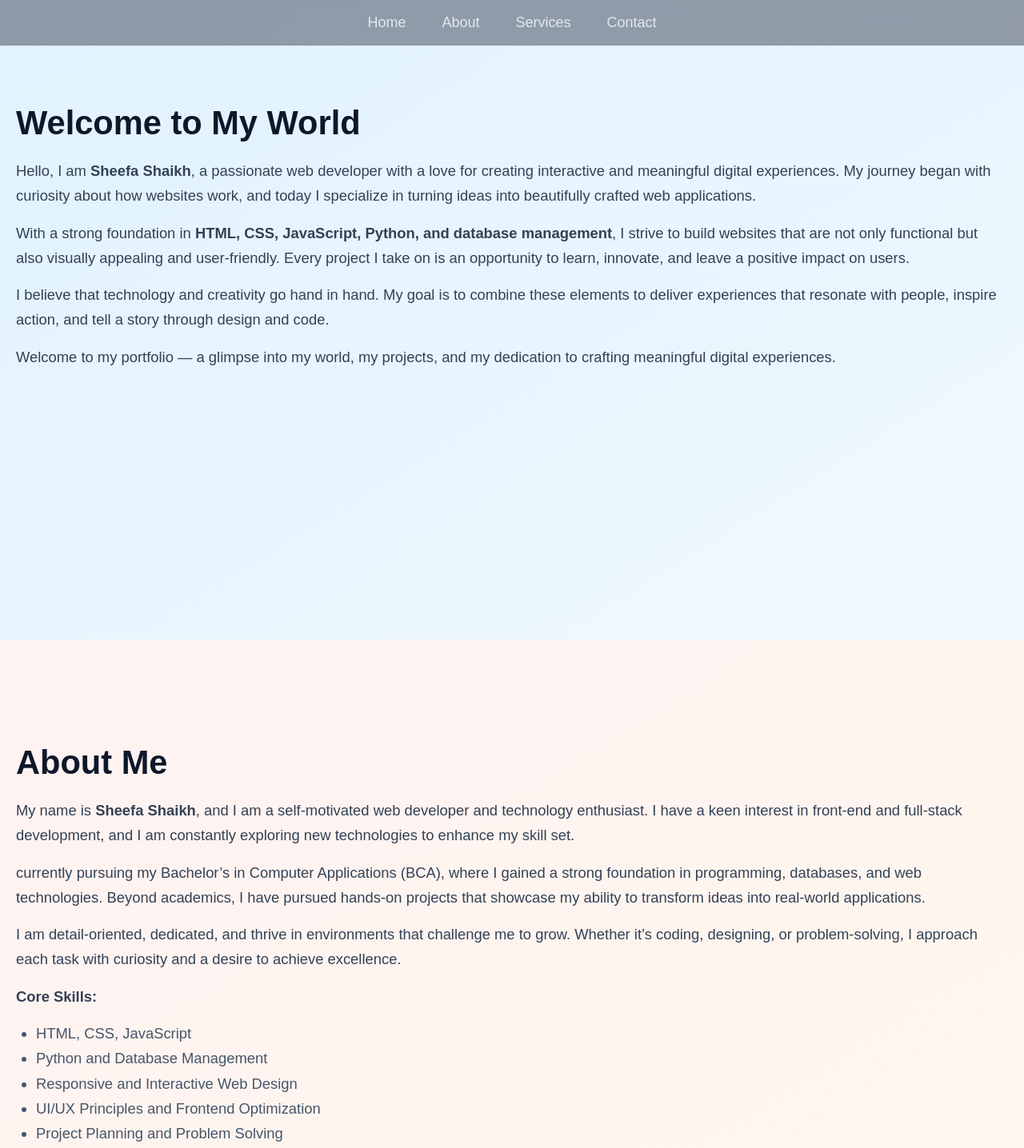
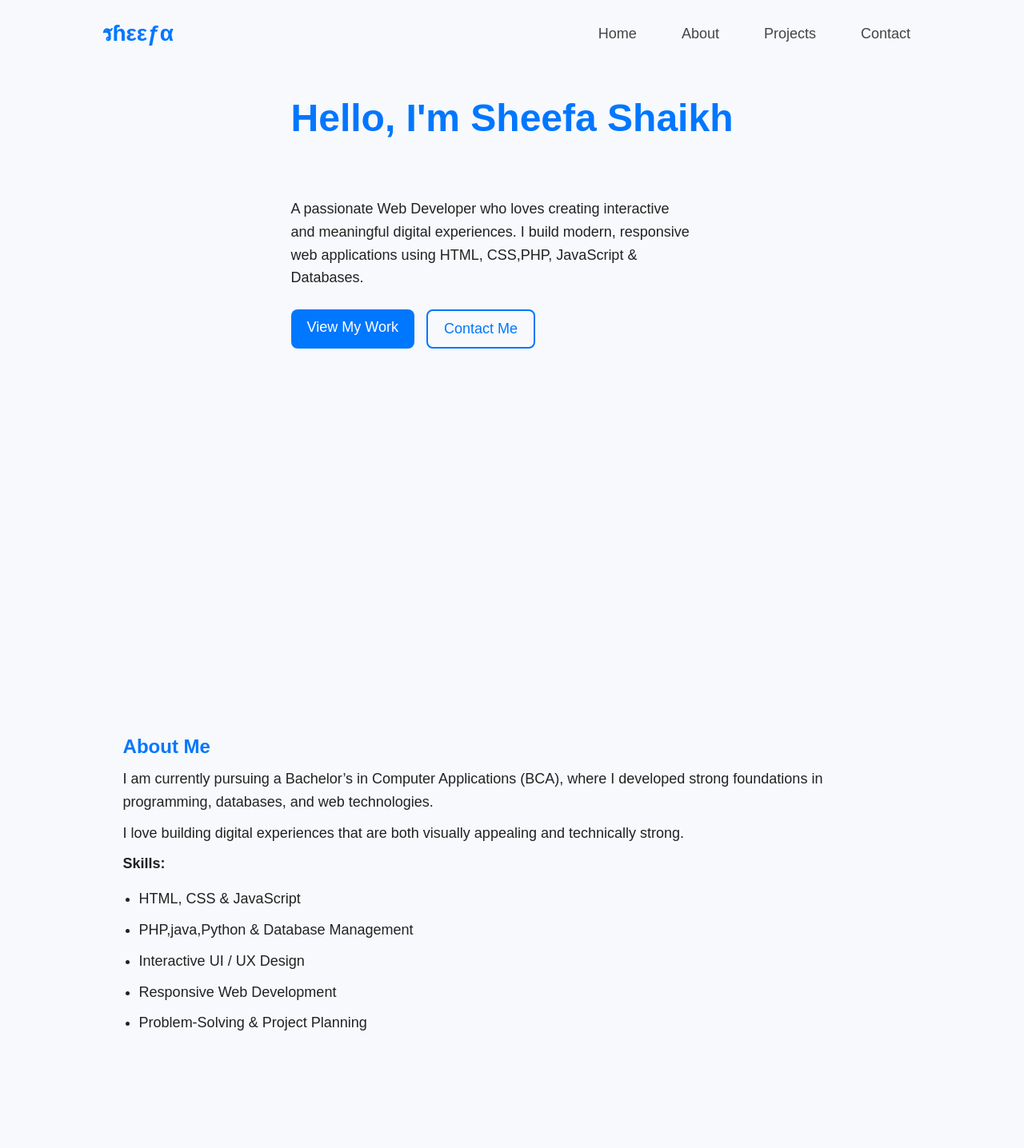
Before and after one commit to sheefa19/PRODIGY_WD_01, a plain HTML site: page index.html in a window 1280 px wide. Shown: the top 1436 px of the page at 80% size. Drawn offline with Linux system fonts and the light colour scheme.

Commit message:
updated tasks

```diff
--- a/index.html
+++ b/index.html
@@ -3,82 +3,95 @@
 <head>
     <meta charset="UTF-8">
     <meta name="viewport" content="width=device-width, initial-scale=1.0">
-  <title>Interactive Navbar | Shifa Shaikh</title>
+    <title>Shifa Shaikh | Portfolio</title>
     <link rel="stylesheet" href="style.css">
 </head>
 <body>
 
-  <!-- Navigation Bar -->
+
     <nav id="navbar">
-    <ul>
+        <div class="logo">รɦεεƒα</div>
+        <ul class="menu">
             <li><a href="#home">Home</a></li>
             <li><a href="#about">About</a></li>
-      <li><a href="#services">Services</a></li>
+            <li><a href="#projects">Projects</a></li>
             <li><a href="#contact">Contact</a></li>
         </ul>
     </nav>
 
-  <!-- Sections -->
-<section id="home" class="section">
-  <h1>Welcome to My World</h1>
-  <p>Hello, I am <strong>Sheefa Shaikh</strong>, a passionate web developer with a love for creating interactive and meaningful digital experiences. My journey began with curiosity about how websites work, and today I specialize in turning ideas into beautifully crafted web applications.</p>
+    <section id="home" class="section hero">
 
-  <p>With a strong foundation in <strong>HTML, CSS, JavaScript, Python, and database management</strong>, I strive to build websites that are not only functional but also visually appealing and user-friendly. Every project I take on is an opportunity to learn, innovate, and leave a positive impact on users.</p>
+  <div class="home-content">
+    <h1>Hello, I'm <span class="highlight">Sheefa Shaikh</span></h1>
+    <h2 class="typing-text"></h2>
 
-  <p>I believe that technology and creativity go hand in hand. My goal is to combine these elements to deliver experiences that resonate with people, inspire action, and tell a story through design and code.</p>
+    <p class="intro-text">
+      A passionate Web Developer who loves creating interactive and meaningful digital experiences.
+      I build modern, responsive web applications using HTML, CSS,PHP, JavaScript & Databases.
+    </p>
 
-  <p>Welcome to my portfolio — a glimpse into my world, my projects, and my dedication to crafting meaningful digital experiences.</p>
+    <div class="home-buttons">
+      <a href="#projects" class="btn">View My Work</a>
+      <a href="#contact" class="btn-outline">Contact Me</a>
+    </div>
+  </div>
+
+
+
 </section>
+
+
+    <!-- About Section -->
     <section id="about" class="section">
         <h2>About Me</h2>
-  <p>My name is <strong>Sheefa Shaikh</strong>, and I am a self-motivated web developer and technology enthusiast. I have a keen interest in front-end and full-stack development, and I am constantly exploring new technologies to enhance my skill set.</p>
+        <p>I am currently pursuing a Bachelor’s in Computer Applications (BCA), where I developed strong foundations in programming, databases, and web technologies.</p>
+        <p>I love building digital experiences that are both visually appealing and technically strong.</p>
 
-  <p>currently pursuing my Bachelor’s in Computer Applications (BCA), where I gained a strong foundation in programming, databases, and web technologies. Beyond academics, I have pursued hands-on projects that showcase my ability to transform ideas into real-world applications.</p>
-
-  <p>I am detail-oriented, dedicated, and thrive in environments that challenge me to grow. Whether it’s coding, designing, or problem-solving, I approach each task with curiosity and a desire to achieve excellence.</p>
-
-  <p><strong>Core Skills:</strong></p>
-  <ul>
-    <li>HTML, CSS, JavaScript</li>
-    <li>Python and Database Management</li>
-    <li>Responsive and Interactive Web Design</li>
-    <li>UI/UX Principles and Frontend Optimization</li>
-    <li>Project Planning and Problem Solving</li>
+        <p><strong>Skills:</strong></p>
+        <ul class="skill-list">
+            <li>HTML, CSS & JavaScript</li>
+            <li>PHP,java,Python & Database Management</li>
+            <li>Interactive UI / UX Design</li>
+            <li>Responsive Web Development</li>
+            <li>Problem-Solving & Project Planning</li>
         </ul>
     </section>
 
-<section id="services" class="section">
+    <!-- Projects Section -->
+    <section id="projects" class="section">
         <h2>Projects & Services</h2>
 
         <div class="project-card">
             <h3>Weather App</h3>
-    <p>A dynamic weather application that fetches real-time weather information based on user input or location. It displays temperature, humidity, wind speed, sunrise, sunset, and weather icons in an interactive, user-friendly interface.</p>
-    <p><strong>Technologies:</strong> HTML, CSS, JavaScript, OpenWeatherMap API</p>
+            <p>A dynamic weather application fetching real-time data including temperature, humidity & wind speed.</p>
+            <p><strong>Tech:</strong> HTML, CSS, JS, API</p>
         </div>
 
         <div class="project-card">
             <h3>Stopwatch App</h3>
-    <p>An interactive stopwatch with lap functionality, designed to track time efficiently. Features include start, pause, reset, and lap recording with a visually appealing gradient timer circle.</p>
-    <p><strong>Technologies:</strong> HTML, CSS, JavaScript</p>
+            <p>An interactive stopwatch with lap feature and beautiful gradient design.</p>
+            <p><strong>Tech:</strong> HTML, CSS, JS</p>
         </div>
 
         <div class="project-card">
             <h3>Portfolio Website</h3>
-    <p>My personal portfolio website showcasing my projects, skills, and professional experiences. Built to be responsive, modern, and engaging for visitors and potential clients or employers.</p>
-    <p><strong>Technologies:</strong> HTML, CSS, JavaScript</p>
+            <p>This website showcasing my skills, profile and interactive UI.</p>
+            <p><strong>Tech:</strong> HTML, CSS, JS</p>
         </div>
-
-  <p>These projects highlight my commitment to creating meaningful digital experiences, problem-solving with code, and designing user-friendly interfaces.</p>
     </section>
 
 
     <section id="contact" class="section">
         <h2>Contact Me</h2>
-  <p>If you would like to collaborate, discuss a project, or just connect, feel free to reach out. I’m always excited to meet like-minded people and explore new opportunities in web development.</p>
+        <p>Feel free to reach out for collaboration, projects or anything related to web development.</p>
 
-  <p><strong>Email:</strong> shifaa@example.com</p>
+        <p><strong>Email:</strong> shifa@example.com</p>
         <p><strong>Phone:</strong> +91 935123 86712</p>
-  <p><strong>LinkedIn:</strong> <a href="https://www.linkedin.com/in/sheefa-shaikh-aa2127399" target="_blank">linkedin.com/in/sheefa-shaikh-aa2127399</a></p>
+        <p><strong>LinkedIn:</strong>
+            <a href="https://www.linkedin.com/in/sheefa-shaikh-aa2127399" target="_blank">
+                linkedin.com/in/sheefa-shaikh-aa2127399
+            </a>
+        </p>
 
         <form id="contactForm">
             <input type="text" placeholder="Your Name" required>
@@ -88,7 +101,6 @@
         </form>
     </section>
 
-
 <script src="script.js"></script>
 </body>
 </html>
--- a/script.js
+++ b/script.js
@@ -1,9 +1,16 @@
-const navbar = document.getElementById("navbar");
-
-window.addEventListener("scroll", function () {
-    if (window.scrollY > 30) {
-        navbar.classList.add("scrolled");
+// Navbar scroll animation
+window.addEventListener('scroll', () => {
+    const navbar = document.getElementById('navbar');
+    if(window.scrollY > 60){
+        navbar.classList.add('scrolled');
     } else {
-        navbar.classList.remove("scrolled");
+        navbar.classList.remove('scrolled');
     }
 });
+
+// Contact form alert
+document.getElementById("contactForm").addEventListener("submit", (e)=>{
+  e.preventDefault();
+  alert("Thank you! Your message has been sent successfully 😊");
+  e.target.reset();
+});
--- a/style.css
+++ b/style.css
@@ -1,118 +1,217 @@
-/* Reset */
-* {
+/* RESET */
+*{
   margin: 0;
   padding: 0;
   box-sizing: border-box;
   font-family: "Poppins", sans-serif;
 }
 
-/* Navbar styling */
-nav {
-  width: 100%;
+body{
+  background: #f7f9fc;
+  color: #222;
+  scroll-behavior: smooth;
+}
+
+/* NAVBAR */
+nav{
   position: fixed;
   top: 0;
   left: 0;
-  background: rgba(15, 23, 42, 0.4);
-  backdrop-filter: blur(10px);
-  padding: 18px 0;
+  width: 100%;
+  padding: 18px 10%;
+  display: flex;
+  justify-content: space-between;
+  align-items: center;
+  background: transparent;
+  transition: 0.3s ease;
   z-index: 1000;
-  transition: background 0.3s, box-shadow 0.3s;
 }
 
-nav.scrolled {
-  background: rgba(15, 23, 42, 0.9);
-  box-shadow: 0 4px 12px rgba(0, 0, 0, 0.25);
+nav.scrolled{
+  background: #ffffff;
+  box-shadow: 0 2px 15px rgba(0,0,0,0.1);
 }
 
-nav ul {
-  display: flex;
-  justify-content: center;
-  gap: 45px;
-  list-style: none;
+.logo{
+  font-size: 28px;
+  font-weight: 700;
+  color: #0077ff;
 }
 
-nav ul li a {
-  text-decoration: none;
-  font-size: 18px;
-  color: #e2e8f0;
-  font-weight: 500;
-  transition: color 0.3s ease, transform 0.2s ease;
+.menu{
+  display: flex;
+  list-style: none;
+  gap: 28px;
 }
 
-nav ul li a:hover {
-  color: #38bdf8;
-  transform: translateY(-2px);
+.menu li a{
+  text-decoration: none;
+  color: #444;
+  font-size: 18px;
+  padding: 8px 14px;
+  border-radius: 8px;
+  transition: 0.2s ease;
+}
+
+.menu li a:hover{
+  background: #0077ff;
+  color: #fff;
 }
 
 /* Sections */
-.section {
-  padding: 130px 20px 90px 20px;
+.section{
   min-height: 100vh;
+  padding: 120px 12%;
 }
 
-/* Titles */
-.section h1,
-.section h2 {
-  font-size: 2.6em;
-  margin-bottom: 20px;
-  color: #0f172a;
+h1, h2{
+  color: #0077ff;
+  margin-bottom: 12px;
+}
+
+p, li{
+  font-size: 18px;
+  margin: 10px 0;
+  line-height: 1.6;
+}
+
+.hero{
+  display: flex;
+  flex-direction: column;
+  justify-content: center;
+}
+
+.skill-list{
+  margin: 15px 0;
+  padding-left: 20px;
+}
+
+/* Project cards */
+.project-card{
+  background: #ffffff;
+  padding: 20px;
+  border-radius: 12px;
+  margin: 18px 0;
+  border: 1px solid #e0e6ef;
+  box-shadow: 0 2px 10px rgba(0,0,0,0.05);
+  transition: 0.3s;
+}
+
+.project-card:hover{
+  transform: scale(1.03);
+  box-shadow: 0 4px 25px rgba(0,0,0,0.1);
+  border-color: #0077ff;
+}
+
+/* Contact Form */
+form{
+  margin-top: 25px;
+  display: flex;
+  flex-direction: column;
+  gap: 14px;
+  width: 380px;
+}
+
+form input, form textarea{
+  width: 100%;
+  background: #ffffff;
+  border: 1px solid #cfd8e3;
+  border-radius: 8px;
+  padding: 12px;
+  font-size: 16px;
+  outline: none;
+  transition: 0.3s;
+}
+
+form input:focus, form textarea:focus{
+  border-color: #0077ff;
+  box-shadow: 0 0 5px rgba(0,119,255,0.4);
+}
+
+button{
+  background: #0077ff;
+  color: #fff;
+  font-size: 18px;
+  padding: 12px;
+  border-radius: 8px;
+  border: none;
+  cursor: pointer;
+  transition: 0.3s ease;
+}
+
+button:hover{
+  background: #005fcc;
+}
+/* HOME SECTION */
+.hero{
+  display: flex;
+  justify-content: space-between;
+  align-items: center;
+  gap: 50px;
+  animation: fadeUp 0.8s ease-in-out;
+}
+
+.home-content h1{
+  font-size: 48px;
   font-weight: 700;
 }
 
-/* Paragraphs */
-.section p,
-.section ul {
-  font-size: 1.15em;
-  margin-bottom: 15px;
-  line-height: 1.7;
-  color: #334155;
+.highlight{
+  color: #0077ff;
 }
 
-/* Lists */
-.section ul li {
-  margin-left: 25px;
-  list-style-type: disc;
-  color: #475569;
+.typing-text{
+  font-size: 28px;
+  font-weight: 500;
+  color: #444;
+  margin: 10px 0 20px;
+  min-height: 40px;
 }
 
-/* Modern section backgrounds */
-#home {
-  background: linear-gradient(to bottom right, #e0f2fe, #f0f9ff);
+.intro-text{
+  max-width: 500px;
 }
 
-#about {
-  background: linear-gradient(to bottom right, #fef2f2, #fff7ed);
+.home-buttons{
+  margin-top: 25px;
+  display: flex;
+  gap: 15px;
 }
 
-#services {
-  background: linear-gradient(to bottom right, #f0fdf4, #dcfce7);
+.btn,
+.btn-outline{
+  padding: 12px 20px;
+  border-radius: 8px;
+  text-decoration: none;
+  font-size: 18px;
+  transition: 0.3s ease;
 }
 
-#contact {
-  background: linear-gradient(to bottom right, #faf5ff, #f3e8ff);
+.btn{
+  background: #0077ff;
+  color: #fff;
 }
 
-/* Links */
-a {
-  color: #0284c7;
-  text-decoration: none;
-}
-a:hover {
-  text-decoration: underline;
+.btn:hover{
+  background: #005fcc;
 }
 
-/* Buttons (Contact form) */
-button {
-  padding: 10px 20px;
-  background: #0ea5e9;
-  border: none;
-  color: white;
-  font-size: 1em;
-  border-radius: 6px;
-  cursor: pointer;
-  transition: background 0.3s;
+.btn-outline{
+  border: 2px solid #0077ff;
+  color: #0077ff;
 }
 
-button:hover {
-  background: #0284c7;
+.btn-outline:hover{
+  background: #0077ff;
+  color: #fff;
 }
+
+.home-img img{
+  width: 420px;
+}
+
+/* Animation */
+@keyframes fadeUp {
+  0%{ opacity: 0; transform: translateY(40px); }
+  100%{ opacity: 1; transform: translateY(0); }
+}
```
Also changed, not shown: shifa.png (added). Lines whose indentation alone changed are shown as unchanged.
